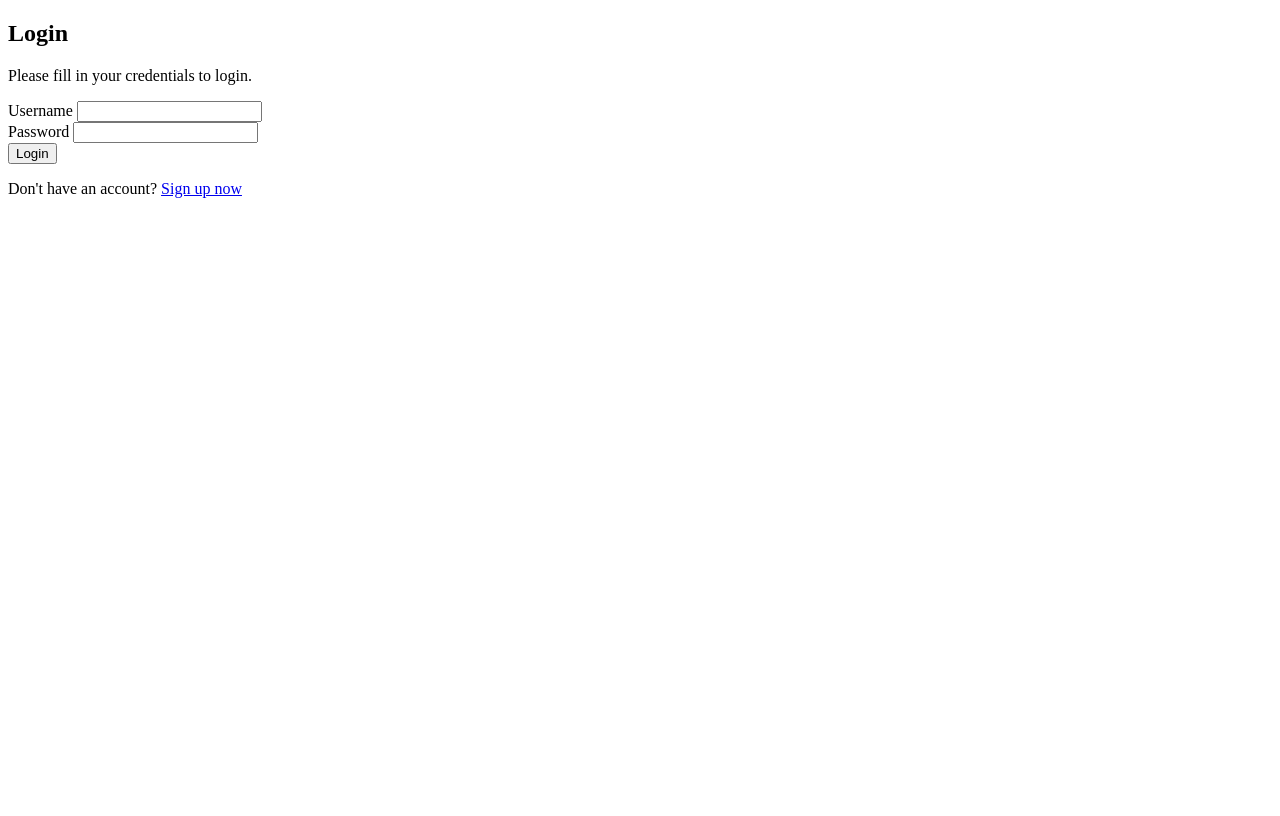
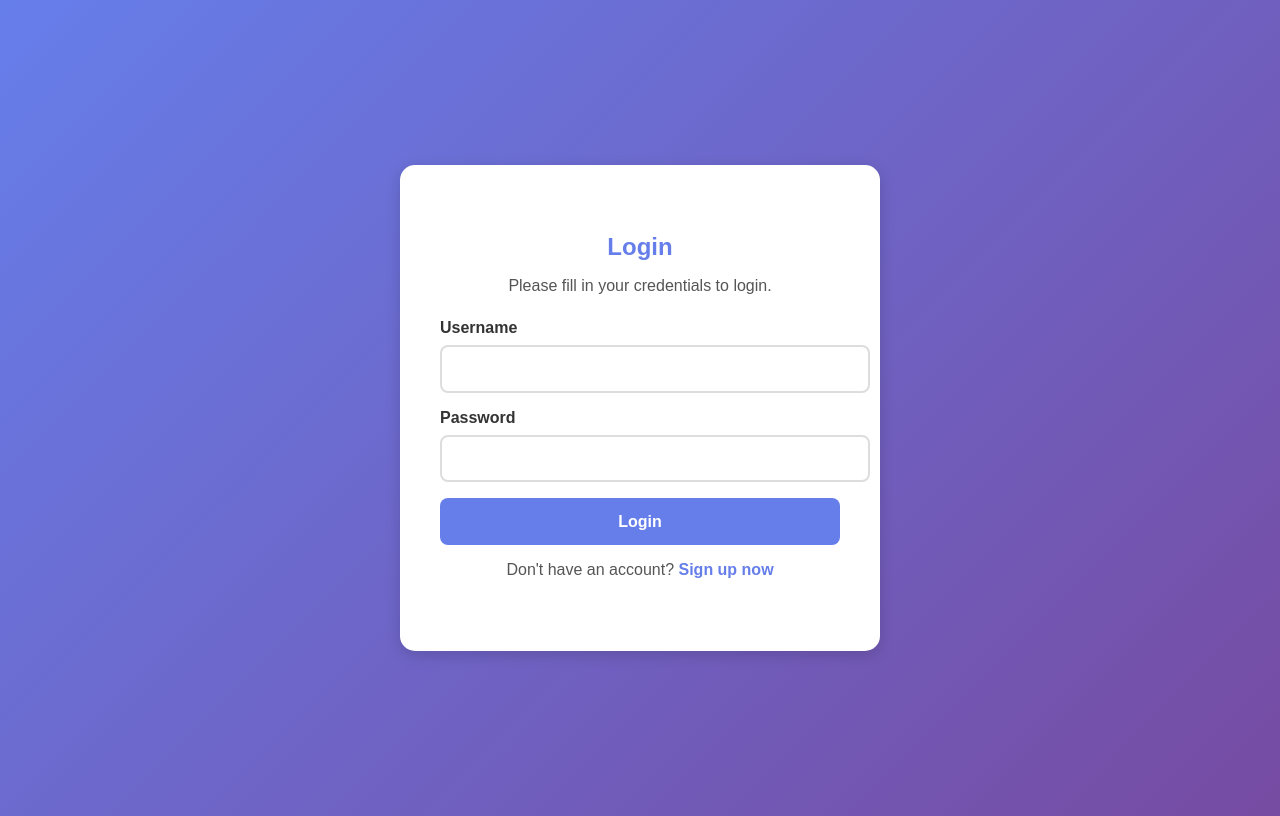
Before and after one commit to Sandamali19/Smart_rental_sys, a PHP site: page /Frontend/login.html in a window 1280 px wide. Before the commit the page ends 198 px from the top, so only its background shows below. Run offline with PHP 8.4, Linux system fonts and the light colour scheme.

Commit message:
add styles for login page

```diff
--- a/Frontend/login.html
+++ b/Frontend/login.html
@@ -4,6 +4,7 @@
     <meta charset="UTF-8">
     <meta name="viewport" content="width=device-width, initial-scale=1.0">
     <title>Login</title>
+    <link rel="stylesheet" href="../Style/style1.css">
 </head>
 <body>
     <div class="container">
--- a/Style/style1.css
+++ b/Style/style1.css
@@ -1,132 +1,98 @@
-/* Color Palette based on the image:
-   --color-darkest: #383E63;
-   --color-medium-dark: #505786;
-   --color-medium: #6971B0;
-   --color-light: #8891D4;
-   --color-lightest: #A8B3F5;
-*/
 
 body {
-    /* Use the darkest color for the main background */
-    background-color: #383E63;
+    background: linear-gradient(135deg, #667eea 0%, #764ba2 100%);
     font-family: Arial, sans-serif;
+    display: flex;
+    align-items: center;
+    justify-content: center;
+    height: 100vh;
+}
+
+.container {
     display: flex;
     justify-content: center;
     align-items: center;
-    min-height: 100vh;
-    margin: 0;
-    color: #A8B3F5; /* Set a light color for default text */
-}
-
-.container {
     width: 100%;
-    display: flex;
-    justify-content: center;
-    align-items: center;
 }
 
 .wrapper {
-    /* Use a slightly lighter color for the form background */
-    background-color: #505786;
-    padding: 40px;
-    border-radius: 10px;
-    box-shadow: 0 4px 15px rgba(0, 0, 0, 0.5);
-    width: 350px;
-    max-width: 90%;
+    background: white;
+    padding: 3rem 2.5rem;
+    border-radius: 15px;
+    box-shadow: 0 4px 15px rgba(0, 0, 0, 0.15);
+    max-width: 400px;
+    width: 100%;
     text-align: center;
+    animation: fade-in 1s ease-in-out;
+}
+
+@keyframes fade-in {
+    from { opacity: 0; transform: translateY(-20px); }
+    to { opacity: 1; transform: translateY(0); }
 }
 
 h2 {
-    color: #A8B3F5; /* Lightest color for headings */
-    margin-bottom: 10px;
-    font-size: 1.8em;
+    color: #667eea;
+    margin-bottom: 1rem;
 }
 
 p {
-    color: #A8B3F5;
-    margin-bottom: 25px;
+    color: #555;
+    margin-bottom: 1.5rem;
 }
 
-/* --- Form Elements --- */
-
 .form-group {
-    margin-bottom: 20px;
+    margin-bottom: 1rem;
     text-align: left;
 }
 
-.form-group label {
+label {
     display: block;
-    margin-bottom: 8px;
-    font-weight: bold;
-    color: #A8B3F5;
+    font-weight: 600;
+    color: #333;
+    margin-bottom: 0.5rem;
 }
 
 input[type="text"],
-input[type="password"],
-input[type="email"] {
+input[type="password"] {
     width: 100%;
-    padding: 12px;
-    border: 2px solid #6971B0; /* Medium color for border */
-    border-radius: 5px;
-    box-sizing: border-box;
-    background-color: #383E63; /* Dark background for input fields */
-    color: #A8B3F5;
+    padding: 0.8rem;
+    border: 2px solid #ddd;
+    border-radius: 8px;
+    font-size: 1rem;
     transition: border-color 0.3s;
 }
 
 input[type="text"]:focus,
-input[type="password"]:focus,
-input[type="email"]:focus {
-    border-color: #8891D4; /* Lighter color on focus */
+input[type="password"]:focus {
+    border-color: #667eea;
     outline: none;
 }
 
-/* --- Buttons --- */
-
-.btn,
 .button {
     width: 100%;
-    padding: 12px;
+    background: #667eea;
+    color: white;
+    padding: 0.9rem;
     border: none;
-    border-radius: 5px;
-    font-size: 1em;
+    border-radius: 8px;
     cursor: pointer;
-    margin-top: 10px;
-    transition: background-color 0.3s, transform 0.1s;
-    text-transform: uppercase;
-    font-weight: bold;
-
-    /* Use a prominent color for the button */
-    background-color: #6971B0;
-    color: #383E63; /* Dark text on the button */
+    font-size: 1rem;
+    font-weight: 600;
+    transition: background 0.3s, transform 0.2s;
 }
 
-.btn:hover,
 .button:hover {
-    background-color: #8891D4; /* Lighter color on hover */
+    background: #5568d3;
     transform: translateY(-2px);
 }
 
-/* --- Links and Footer Text --- */
-
-.wrapper p {
-    margin-top: 20px;
-    font-size: 0.9em;
+a {
+    color: #667eea;
+    text-decoration: none;
+    font-weight: 600;
 }
 
-.wrapper a {
-    color: #8891D4; /* Use a medium-light color for links */
-    text-decoration: none;
-    transition: color 0.3s;
-    font-weight: bold;
-}
-
-.wrapper a:hover {
-    color: #A8B3F5; /* Lightest color on link hover */
+a:hover {
     text-decoration: underline;
 }
-
-/* Fix for the inline style in signup.html for the login link */
-.wrapper a[style*="color:#667eea;"] {
-    color: #8891D4 !important; /* Overwrite the inline style */
-}
```
